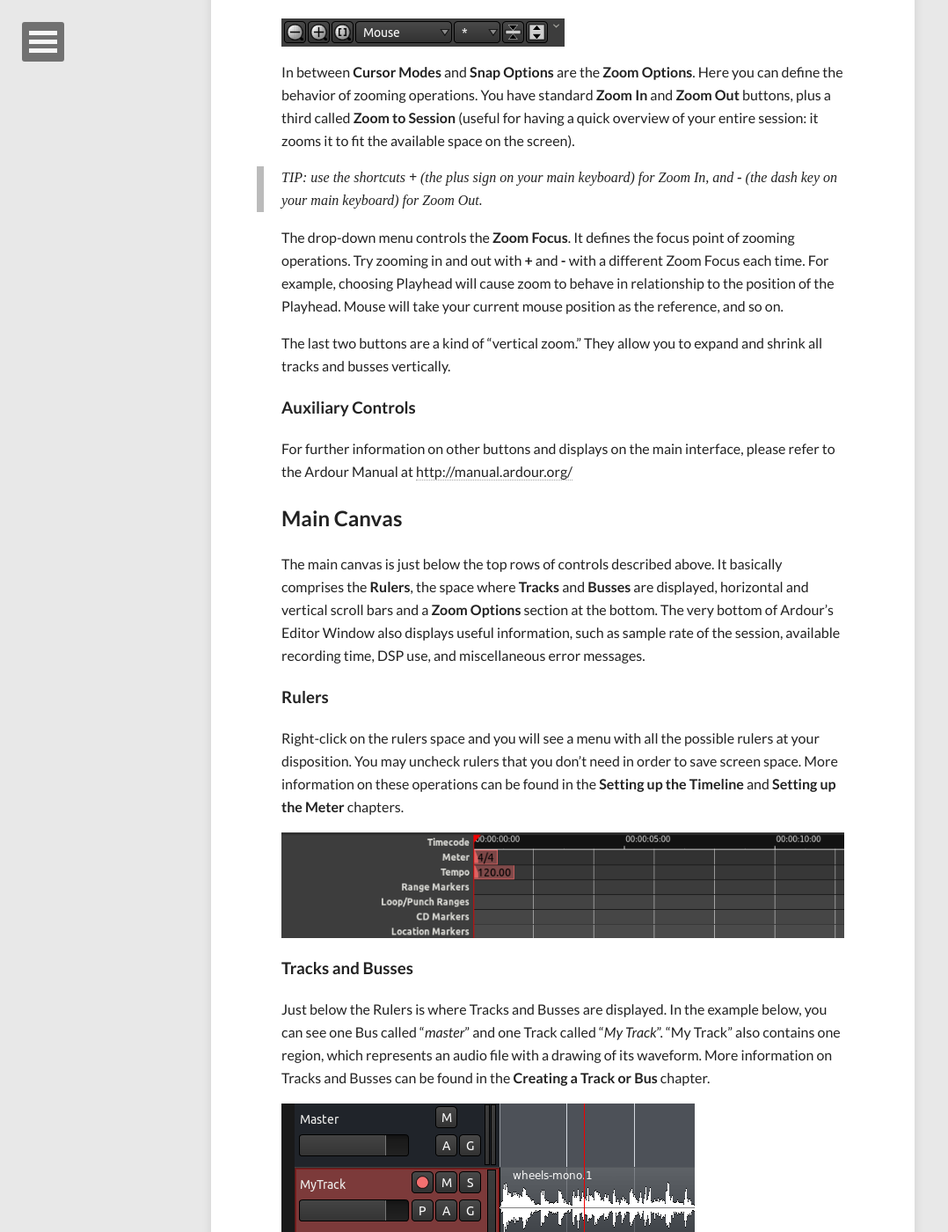
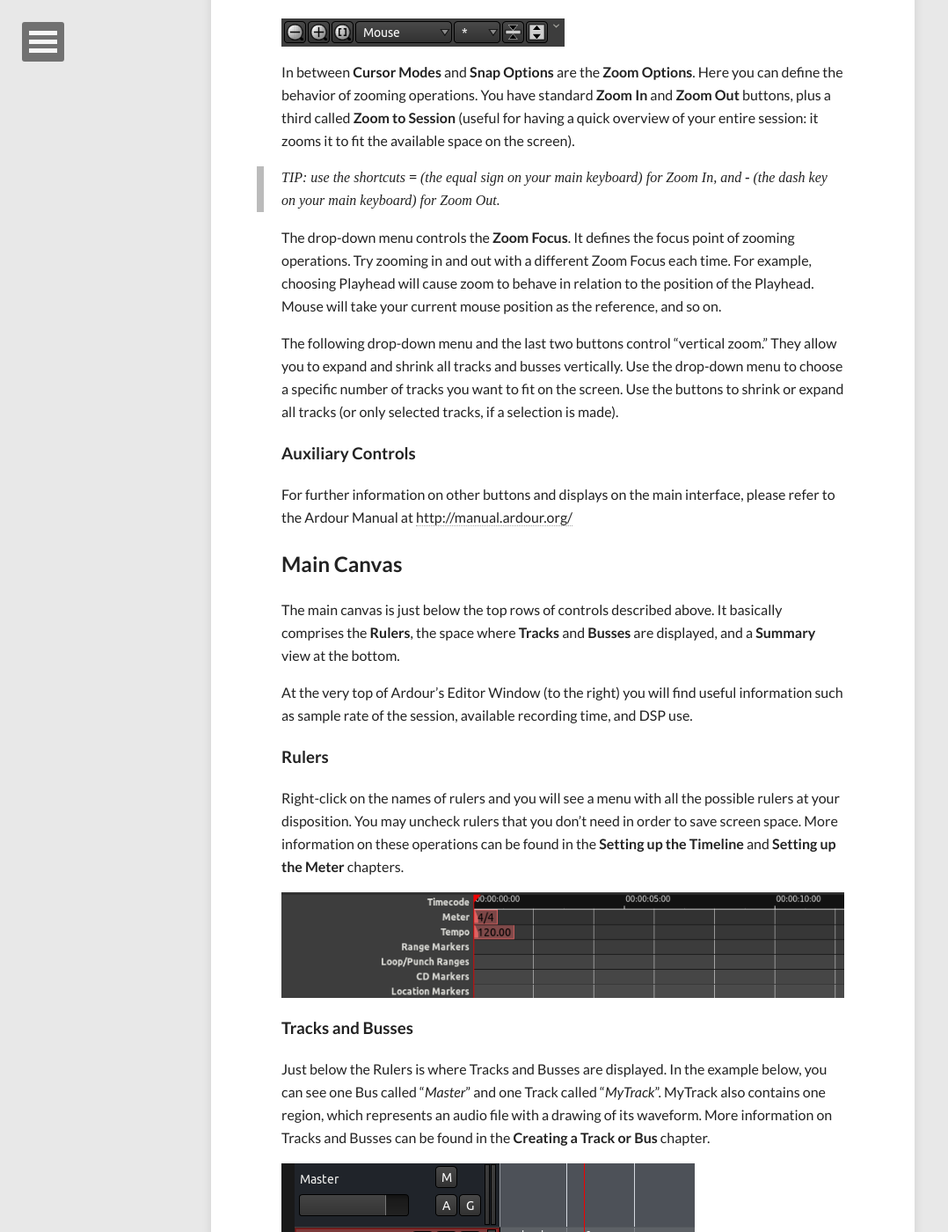
Before and after one commit to brunoruviaro/ardour4-tutorial, a Jekyll site: the page built from _posts/2014-09-29-an-overview-of-the-interface.md, in a window 1280 px wide and 1400 px high, scrolled down 3023 px. Shown: the whole window at 88% size, without its empty margins (0-1078 px from the left). Built offline with Jekyll 4.4.1, drawn with Linux system fonts in a browser that asks for light colours; nearby versions of some CDN libraries; some of the changed text lies outside the part shown.

Commit message:
Fix outdated sentences

```diff
--- a/_posts/2014-09-29-an-overview-of-the-interface.md
+++ b/_posts/2014-09-29-an-overview-of-the-interface.md
@@ -80,21 +80,19 @@
 are three Edit Modes in the drop-down menu: **Slide**, **Ripple**, and **Lock**. To the right of the Smart button are the
 Cursor Modes:
 
--   **Select/Move Object** (shortcut *"O"*)
--   **Select/Move Range** (shortcut *"R"*)
--   **Select Zoom Range** (shortcut *"Z"*)
--   **Stretch/Shrink Regions** (shortcut *"T"*)
--   **Listen to Specific Regions**
--   **Draw/Edit Gain/Notes/Automation** (shortcut *"D"*)
--   **Edit Notes and Automation Points** (shortcut *"E"*)
+-	**Smart Mode** (shortcut *"Y"*)
+-   **Grab Mode** (shortcut *"G"*)
+-   **Range Mode** (shortcut *"R"*)
+-   **Cut Mode** (shortcut *"C"*)
+-   **Stretch Mode** (shortcut *"T"*)
+-   **Audition Mode**
+-   **Draw Mode** (shortcut *"D"*)
+-   **Internal Edit Mode** (shortcut *"E"*)
 
-The first six modes are discussed in the **Working With Regions**
-chapter. This tutorial does not discuss any of the MIDI functionality of
-Ardour, so the the last two modes will not be covered.
+Most of them are discussed in the **Working With Regions**
+chapter. The last two are discussed in the **Using Automation** chapter.
 
-The **Smart Mode** button to the left of the mouse mode buttons modifies
-Object mode. When enabled, the mouse behaves as if it is in "Range Tool"
-mode in the upper half of a region, and in "Object Tool" mode in the
+The **Smart Mode** is actually a combination of Grab Mode and Range Mode. When enabled, the mouse behaves as if it is in "Range Mode" in the upper half of a region, and in "Grab Mode" in the
 lower half.
 
 ### Snap Options
@@ -115,18 +113,18 @@
 **Zoom to Session** (useful for having a quick overview of your entire
 session: it zooms it to fit the available space on the screen).
 
-> TIP: use the shortcuts **+** (the plus sign on your main keyboard) for Zoom In, and
+> TIP: use the shortcuts **=** (the equal sign on your main keyboard) for Zoom In, and
 **-** (the dash key on your main keyboard) for Zoom Out.
 
 The drop-down menu controls the **Zoom Focus**. It defines the focus
-point of zooming operations. Try zooming in and out with **+** and **-**
+point of zooming operations. Try zooming in and out
 with a different Zoom Focus each time. For example, choosing Playhead
-will cause zoom to behave in relationship to the position of the
+will cause zoom to behave in relation to the position of the
 Playhead. Mouse will take your current mouse position as the reference,
 and so on.
 
-The last two buttons are a kind of "vertical zoom." They allow you to
-expand and shrink all tracks and busses vertically.
+The following drop-down menu and the last two buttons control "vertical zoom." They allow you to
+expand and shrink all tracks and busses vertically. Use the drop-down menu to choose a specific number of tracks you want to fit on the screen. Use the buttons to shrink or expand all tracks (or only selected tracks, if a selection is made).
 
 ### Auxiliary Controls
 
@@ -139,15 +137,13 @@
 
 The main canvas is just below the top rows of controls described above.
 It basically comprises the **Rulers**, the space where **Tracks** and
-**Busses** are displayed, horizontal and vertical scroll bars and a
-**Zoom Options** section at the bottom. The very bottom of Ardour's
-Editor Window also displays useful information, such as sample rate of
-the session, available recording time, DSP use, and miscellaneous error
-messages.
+**Busses** are displayed, and a **Summary** view at the bottom.
+
+At the very top of Ardour's Editor Window (to the right) you will find useful information such as sample rate of the session, available recording time, and DSP use.
 
 ### Rulers
 
-Right-click on the rulers space and you will see a menu with all the
+Right-click on the names of rulers and you will see a menu with all the
 possible rulers at your disposition. You may uncheck rulers that you
 don't need in order to save screen space. More information on these
 operations can be found in the **Setting up the Timeline** and **Setting
@@ -158,8 +154,8 @@
 ### Tracks and Busses
 
 Just below the Rulers is where Tracks and Busses are displayed. In the
-example below, you can see one Bus called "*master*" and one Track
-called "*My Track*". "My Track" also contains one region, which
+example below, you can see one Bus called "*Master*" and one Track
+called "*MyTrack*". MyTrack also contains one region, which
 represents an audio file with a drawing of its waveform. More
 information on Tracks and Busses can be found in the **Creating a Track
 or Bus** chapter.
```
